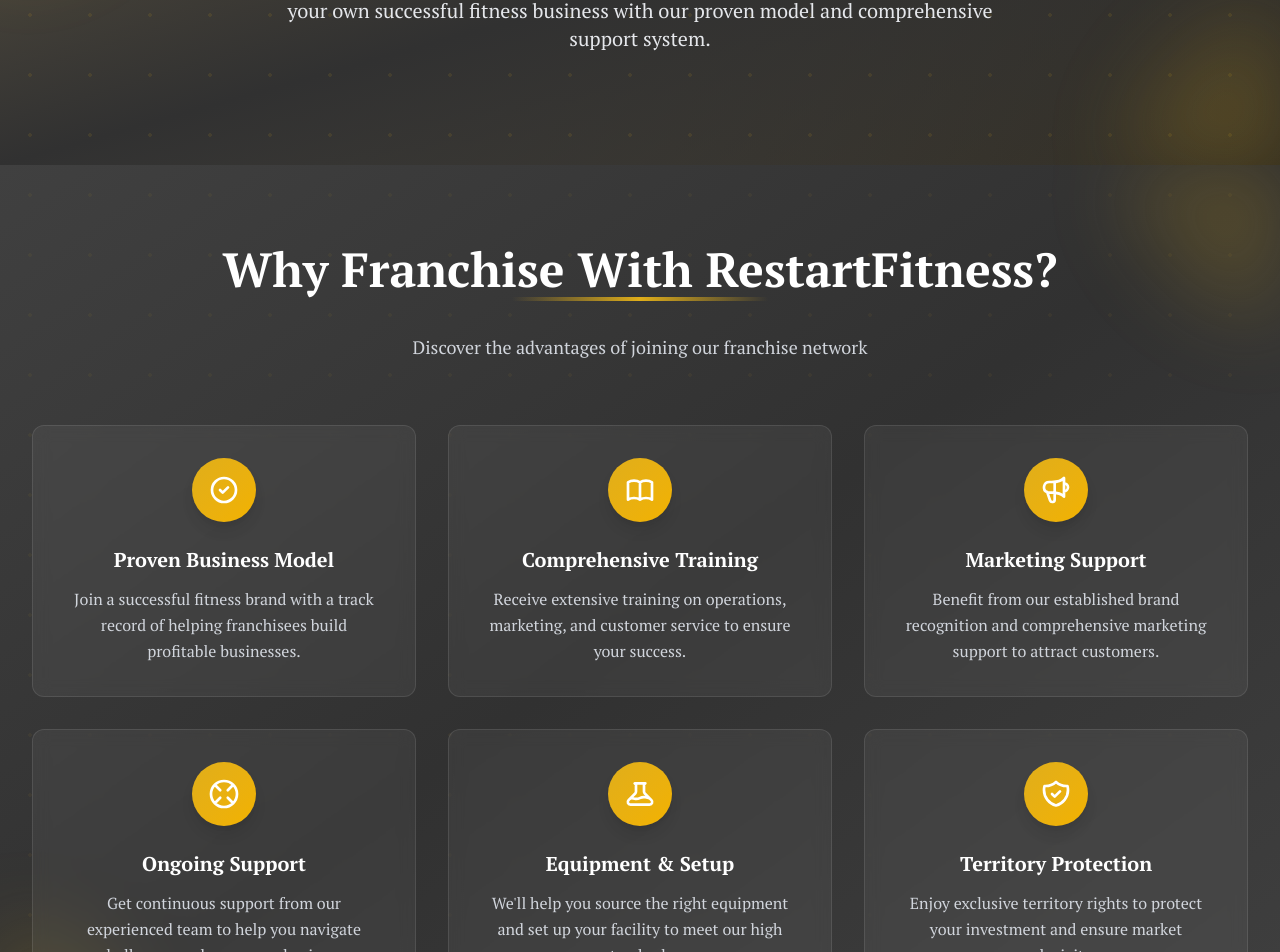
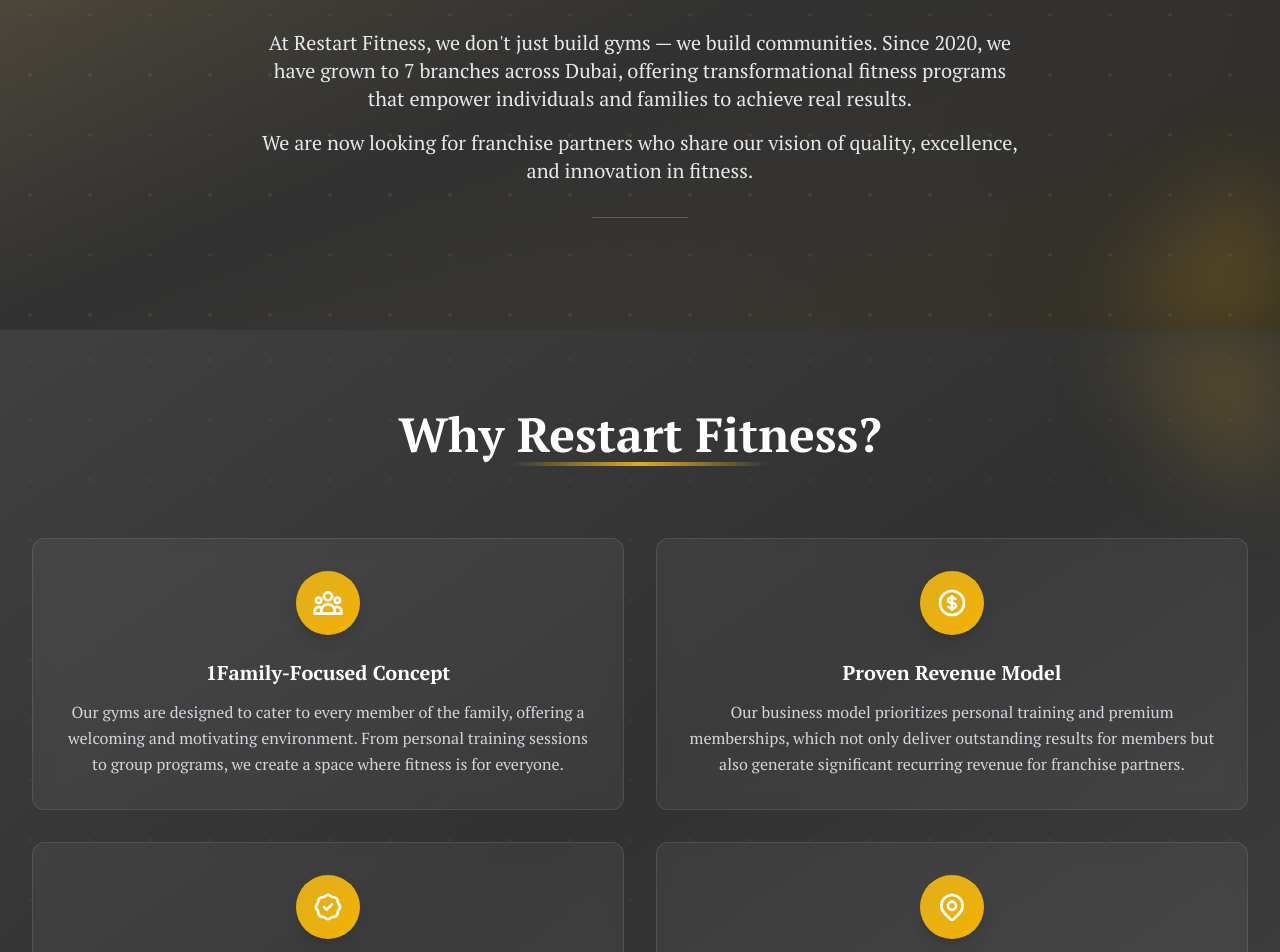
Before and after one commit to FRDesai/TheRestartFitness, a Next.js app: page /franchise in a window 1280 px wide. Shown: the part 260-1212 px from the top of the page. Built offline with nearby package versions, Linux system fonts and the light colour scheme.

Commit message:
Revamped the Franchise page content to better reflect the Restart Fitness brand. Updated franchise benefits with new titles and descriptions, emphasizing family focus, revenue model, service quality, and strategic locations. Enhanced introductory text to attract potential franchise partners.

```diff
--- a/app/franchise/page.tsx
+++ b/app/franchise/page.tsx
@@ -3,34 +3,24 @@
 export default function Franchise() {
   const franchiseBenefits = [
     {
-      title: "Proven Business Model",
-      description: "Join a successful fitness brand with a track record of helping franchisees build profitable businesses.",
-      icon: "M9 12l2 2 4-4m6 2a9 9 0 11-18 0 9 9 0 0118 0z"
+      title: "1Family-Focused Concept",
+      description: "Our gyms are designed to cater to every member of the family, offering a welcoming and motivating environment. From personal training sessions to group programs, we create a space where fitness is for everyone.",
+      icon: "M17 20h5v-2a3 3 0 00-5.356-1.857M17 20H7m10 0v-2c0-.656-.126-1.283-.356-1.857M7 20H2v-2a3 3 0 015.356-1.857M7 20v-2c0-.656.126-1.283.356-1.857m0 0a5.002 5.002 0 019.288 0M15 7a3 3 0 11-6 0 3 3 0 016 0zm6 3a2 2 0 11-4 0 2 2 0 014 0zM7 10a2 2 0 11-4 0 2 2 0 014 0z"
     },
     {
-      title: "Comprehensive Training",
-      description: "Receive extensive training on operations, marketing, and customer service to ensure your success.",
-      icon: "M12 6.253v13m0-13C10.832 5.477 9.246 5 7.5 5S4.168 5.477 3 6.253v13C4.168 18.477 5.754 18 7.5 18s3.332.477 4.5 1.253m0-13C13.168 5.477 14.754 5 16.5 5c1.746 0 3.332.477 4.5 1.253v13C19.832 18.477 18.246 18 16.5 18c-1.746 0-3.332.477-4.5 1.253"
+      title: "Proven Revenue Model",
+      description: "Our business model prioritizes personal training and premium memberships, which not only deliver outstanding results for members but also generate significant recurring revenue for franchise partners.",
+      icon: "M12 8c-1.657 0-3 .895-3 2s1.343 2 3 2 3 .895 3 2-1.343 2-3 2m0-8c1.11 0 2.08.402 2.599 1M12 8V7m0 1v8m0 0v1m0-1c-1.11 0-2.08-.402-2.599-1M21 12a9 9 0 11-18 0 9 9 0 0118 0z"
     },
     {
-      title: "Marketing Support",
-      description: "Benefit from our established brand recognition and comprehensive marketing support to attract customers.",
-      icon: "M11 5.882V19.24a1.76 1.76 0 01-3.417.592l-2.147-6.15M18 13a3 3 0 100-6M5.436 13.683A4.001 4.001 0 017 6h1.832c4.1 0 7.625-1.234 9.168-3v14c-1.543-1.766-5.067-3-9.168-3H7a3.988 3.988 0 01-1.564-.317z"
+      title: " Premium Service & Expertise",
+      description: "We never compromise on the quality of our services or the expertise of our staff. All trainers and consultants are highly qualified, certified, and trained to deliver results-driven fitness programs, including our signature T99 Transformation Program.",
+      icon: "M9 12l2 2 4-4M7.835 4.697a3.42 3.42 0 001.946-.806 3.42 3.42 0 014.438 0 3.42 3.42 0 001.946.806 3.42 3.42 0 013.138 3.138 3.42 3.42 0 00.806 1.946 3.42 3.42 0 010 4.438 3.42 3.42 0 00-.806 1.946 3.42 3.42 0 01-3.138 3.138 3.42 3.42 0 00-1.946.806 3.42 3.42 0 01-4.438 0 3.42 3.42 0 00-1.946-.806 3.42 3.42 0 01-3.138-3.138 3.42 3.42 0 00-.806-1.946 3.42 3.42 0 010-4.438 3.42 3.42 0 00.806-1.946 3.42 3.42 0 013.138-3.138z"
     },
     {
-      title: "Ongoing Support",
-      description: "Get continuous support from our experienced team to help you navigate challenges and grow your business.",
-      icon: "M18.364 5.636l-3.536 3.536m0 5.656l3.536 3.536M9.172 9.172L5.636 5.636m3.536 9.192L5.636 18.364M12 2.25a9.75 9.75 0 100 19.5 9.75 9.75 0 000-19.5z"
-    },
-    {
-      title: "Equipment & Setup",
-      description: "We'll help you source the right equipment and set up your facility to meet our high standards.",
-      icon: "M19.428 15.428a2 2 0 00-1.022-.547l-2.387-.477a6 6 0 00-3.86.517l-.318.158a6 6 0 01-3.86.517L6.05 15.21a2 2 0 00-1.806.547M8 4h8l-1 1v5.172a2 2 0 00.586 1.414l5 5c1.26 1.26.367 3.414-1.415 3.414H4.828c-1.782 0-2.674-2.154-1.414-3.414l5-5A2 2 0 009 10.172V5L8 4z"
-    },
-    {
-      title: "Territory Protection",
-      description: "Enjoy exclusive territory rights to protect your investment and ensure market exclusivity.",
-      icon: "M9 12l2 2 4-4m5.618-4.016A11.955 11.955 0 0112 2.944a11.955 11.955 0 01-8.618 3.04A12.02 12.02 0 003 9c0 5.591 3.824 10.29 9 11.622 5.176-1.332 9-6.03 9-11.622 0-1.042-.133-2.052-.382-3.016z"
+      title: "Strategic Locations",
+      description: "We select franchise locations with a focus on accessibility and high footfall, ensuring your gym reaches the right audience in your city or neighborhood.",
+      icon: "M17.657 16.657L13.414 20.9a1.998 1.998 0 01-2.827 0l-4.244-4.243a8 8 0 1111.314 0z M15 11a3 3 0 11-6 0 3 3 0 016 0z"
     }
   ];
 
@@ -105,15 +95,19 @@
         {/* Content */}
         <div className="relative z-10 max-w-7xl mx-auto text-center">
           <h1 className="text-4xl sm:text-6xl font-bold text-white mb-6 animate-fade-in-up">
-            Own a <span className="text-[var(--color-primary)]">RestartFitness</span> Franchise
+            Become a <span className="text-[var(--color-primary)]">Restart Fitness</span> Franchise Partner
           </h1>
-          <p className="text-xl text-gray-200 mb-8 max-w-3xl mx-auto animate-fade-in-up delay-200">
-            Join the growing fitness industry and become part of the RestartFitness family. Own your own successful fitness business with our proven model and comprehensive support system.
+          <p className="text-xl text-gray-200 mb-4 max-w-3xl mx-auto animate-fade-in-up delay-200">
+            At Restart Fitness, we don&apos;t just build gyms — we build communities. Since 2020, we have grown to 7 branches across Dubai, offering transformational fitness programs that empower individuals and families to achieve real results.
           </p>
+          <p className="text-xl text-gray-200 mb-6 max-w-3xl mx-auto animate-fade-in-up delay-200">
+            We are now looking for franchise partners who share our vision of quality, excellence, and innovation in fitness.
+          </p>
+          <div className="border-t border-white/20 w-24 mx-auto my-8" aria-hidden="true" />
         </div>
       </section>
 
-      {/* Why Franchise With Us */}
+      {/* Why Restart Fitness */}
       <section className="relative py-20 px-4 sm:px-6 lg:px-8 overflow-hidden">
         {/* Background with gradient */}
         <div className="absolute inset-0 bg-gradient-to-br from-[var(--color-darker)] via-[var(--color-card)] to-[var(--color-darker)]"></div>
@@ -137,16 +131,13 @@
         <div className="relative z-10 max-w-7xl mx-auto">
           <div className="text-center mb-16">
             <h2 className="text-4xl sm:text-5xl font-bold text-white mb-4 relative inline-block">
-              Why Franchise With RestartFitness?
+              Why Restart Fitness?
               {/* Underline decoration */}
               <span className="absolute -bottom-2 left-1/2 transform -translate-x-1/2 w-64 h-1 bg-gradient-to-r from-transparent via-[var(--color-primary)] to-transparent"></span>
             </h2>
-            <p className="text-gray-300 text-lg max-w-2xl mx-auto mt-6">
-              Discover the advantages of joining our franchise network
-            </p>
           </div>
 
-          <div className="grid grid-cols-1 md:grid-cols-2 lg:grid-cols-3 gap-8">
+          <div className="grid grid-cols-1 md:grid-cols-2 gap-8">
             {franchiseBenefits.map((benefit, index) => (
               <div
                 key={index}
```
